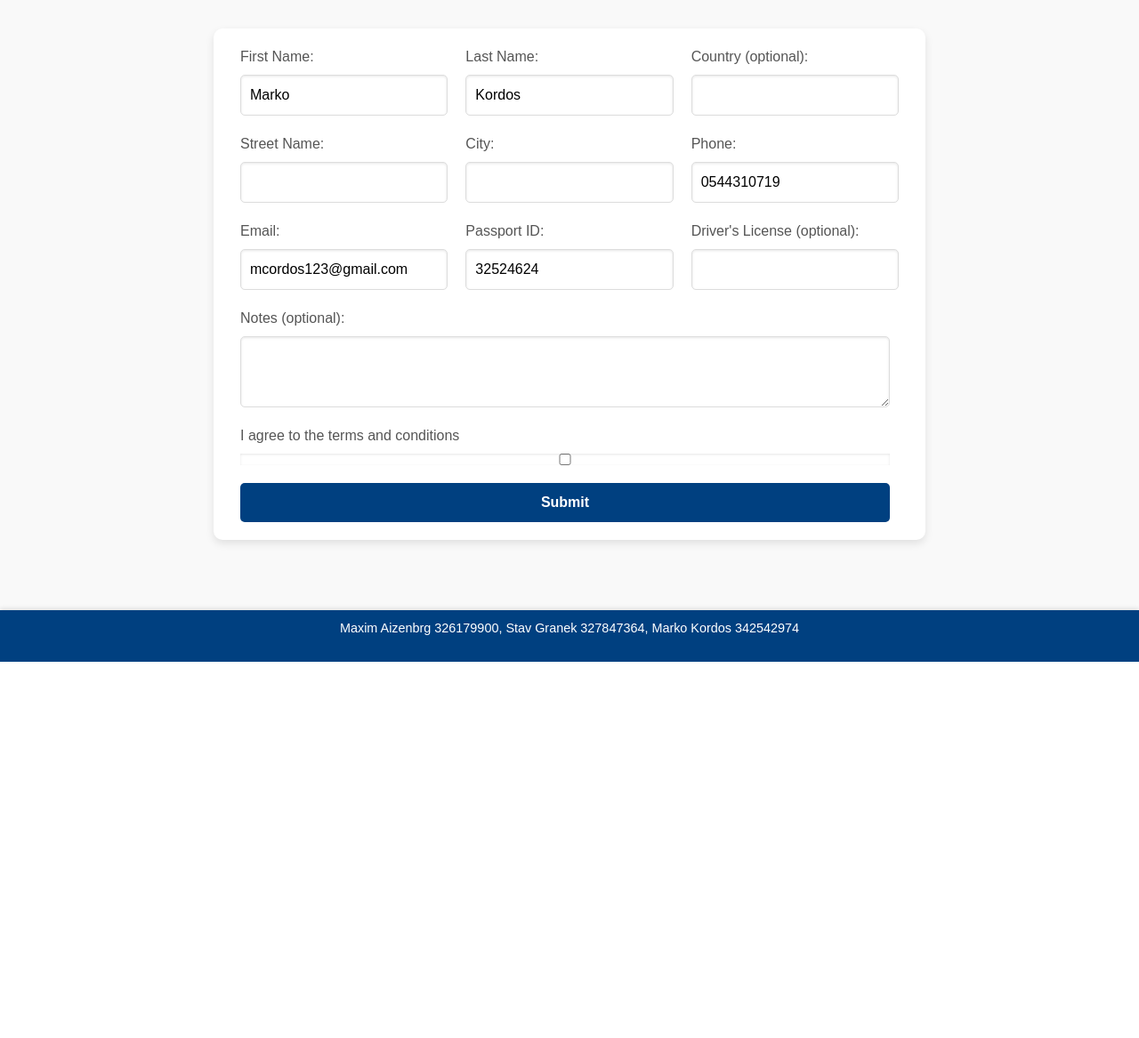
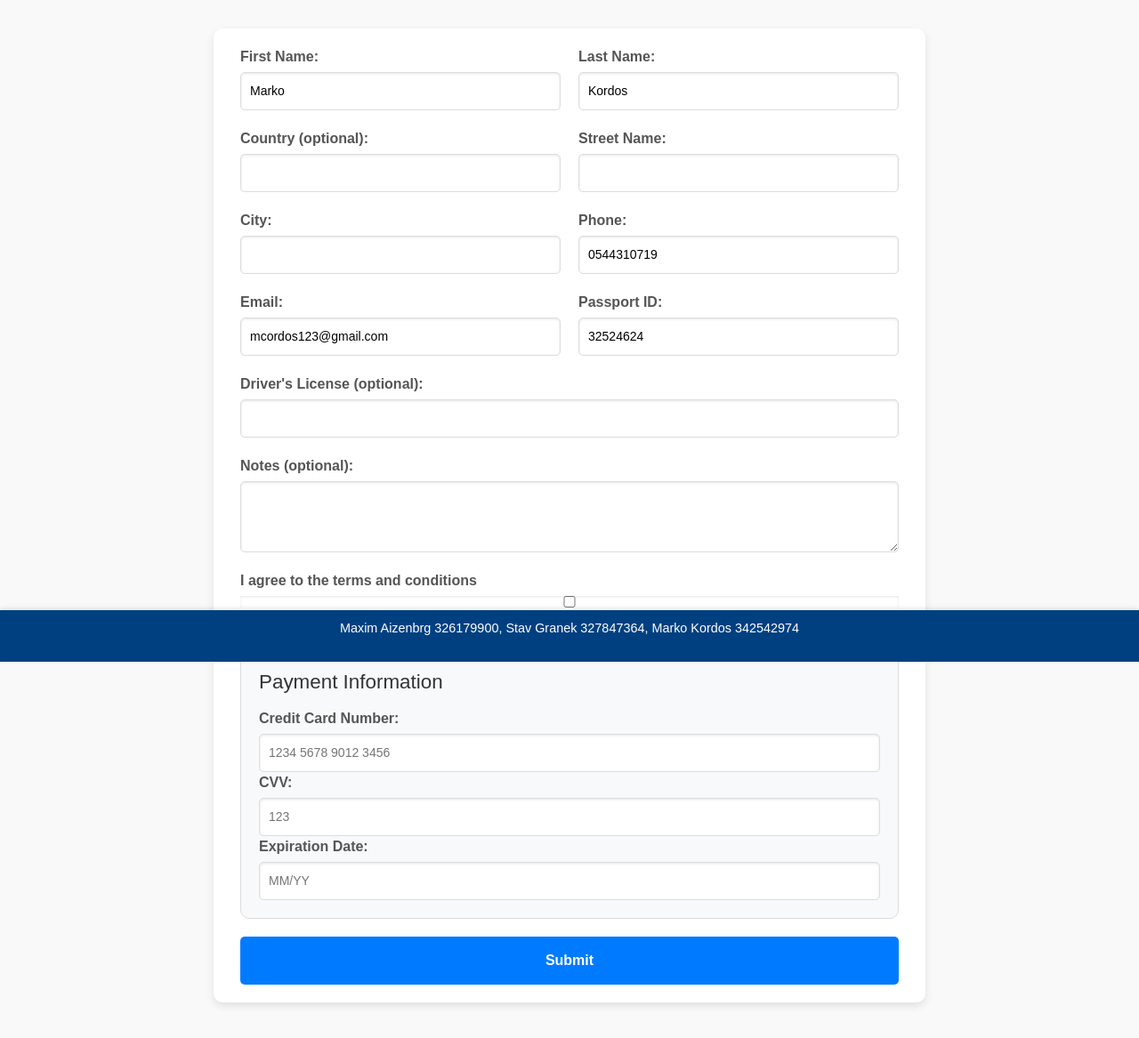
Before and after one commit to MarkoGitEnjoyer/TravelProject, a Django app: page /Checkout/1/ in a window 1280 px wide. Shown: the part 56-1223 px from the top of the page at 89% size. Before the commit the page ends 800 px from the top, so only its background shows below. Run offline with Django 5.2, Linux system fonts and the light colour scheme; data comes from the database, SQL or seed files in the repository; both versions use the stored data as it was after the commit.

Commit message:
dummy payment option

```diff
--- a/TravelProject/main/static/main/css/test.css
+++ b/TravelProject/main/static/main/css/test.css
@@ -316,20 +316,34 @@ form {
 }
 
 .form-grid {
-    display: grid;
     grid-template-columns: 1fr 1fr 1fr;
     gap: 20px;
+    display: flex;
+    flex-wrap: wrap;
+    gap: 20px;
+    max-width: 800px; /* Ensure the form stays centered and compact */
+    margin: 0 auto;
 }
 
 .form-group {
     display: flex;
     flex-direction: column;
+    flex: 1 1 300px;
+    display: flex;
+    flex-direction: column;
+    max-width: 100%;
+}
+
+.form-group.full-width {
+    flex: 1 1 100%;
 }
 
 .form-group label {
     font-size: 1rem;
     margin-bottom: 8px;
     color: #555;
+    margin-bottom: 5px;
+    font-weight: bold;
 }
 
 .form-group input,
@@ -340,6 +354,12 @@ form {
     border: 1px solid #ddd;
     border-radius: 5px;
     box-shadow: inset 0 1px 3px rgba(0, 0, 0, 0.1);
+    padding: 10px;
+    border: 1px solid #ddd;
+    border-radius: 5px;
+    font-size: 14px;
+    max-width: 100%; /* Prevent input overflow */
+    box-sizing: border-box;
 }
 
 .form-group input:focus,
@@ -410,3 +430,34 @@ input[type="checkbox"] {
         padding: 8px 15px;
     }
 }
+
+.payment-section {
+    flex: 1 1 100%;
+    margin-top: 30px;
+    padding: 20px;
+    border: 1px solid #ddd;
+    border-radius: 10px;
+    background-color: #f8f9fa;
+    box-sizing: border-box; /* Ensure proper alignment */
+}
+
+.payment-section h3 {
+    margin-bottom: 15px;
+    font-size: 1.4em;
+    color: #333;
+}
+
+.submit-btn {
+    width: 100%;
+    background-color: #007bff;
+    color: white;
+    padding: 15px;
+    border: none;
+    border-radius: 5px;
+    font-size: 1em;
+}
+
+.submit-btn:hover {
+    background-color: #0056b3;
+    cursor: pointer;
+}
--- a/TravelProject/main/templates/main/Checkout.html
+++ b/TravelProject/main/templates/main/Checkout.html
@@ -8,6 +8,7 @@ Checkout
 <form method="post" action="{% url 'Checkout' registration.id %}">
     {% csrf_token %}
     <div class="form-grid">
+        <!-- Personal Details Section -->
         <div class="form-group">
             <label for="first_name">First Name:</label>
             <input type="text" id="first_name" value="{{registration.first_name}}" name="first_name" required>
@@ -52,9 +53,35 @@ Checkout
             <label for="terms">I agree to the terms and conditions</label>
             <input type="checkbox" id="terms" name="terms" required>
         </div>
+
+        <!-- Payment Section -->
+        <div class="payment-section">
+            <h3>Payment Information</h3>
+            <div class="form-group">
+                <label for="credit-card">Credit Card Number:</label>
+                <input type="text" id="credit-card" placeholder="1234 5678 9012 3456">
+            </div>
+            <div class="payment-row">
+                <div class="form-group">
+                    <label for="cvv">CVV:</label>
+                    <input type="text" id="cvv" placeholder="123">
+                </div>
+                <div class="form-group">
+                    <label for="expiration-date">Expiration Date:</label>
+                    <input type="text" id="expiration-date" placeholder="MM/YY">
+                </div>
+            </div>
+        </div>
+
+        <!-- Submit Button -->
         <div class="form-group full-width">
             <button type="submit" class="submit-btn">Submit</button>
         </div>
     </div>
 </form>
+
+<style>
+
+</style>
+
 {% endblock %}
```
Also changed, not shown: TravelProject/db.sqlite3.
